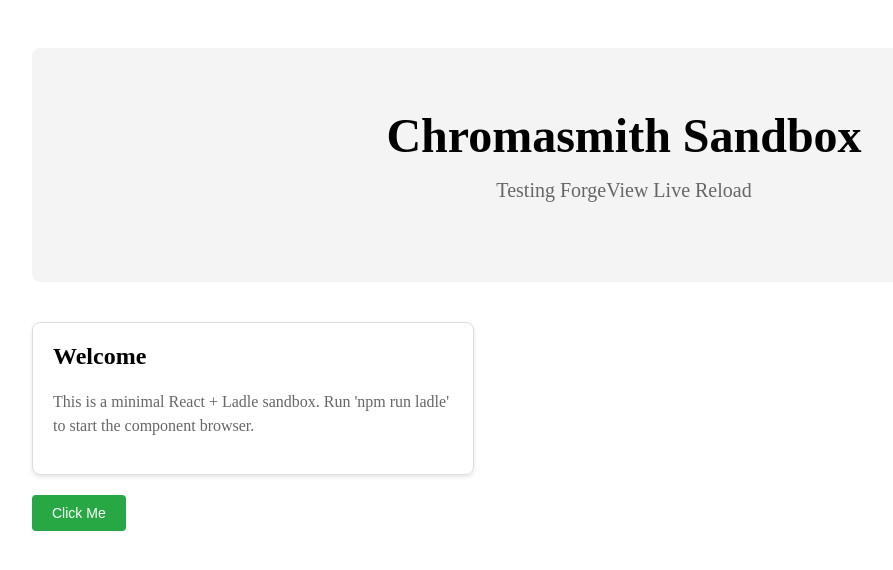
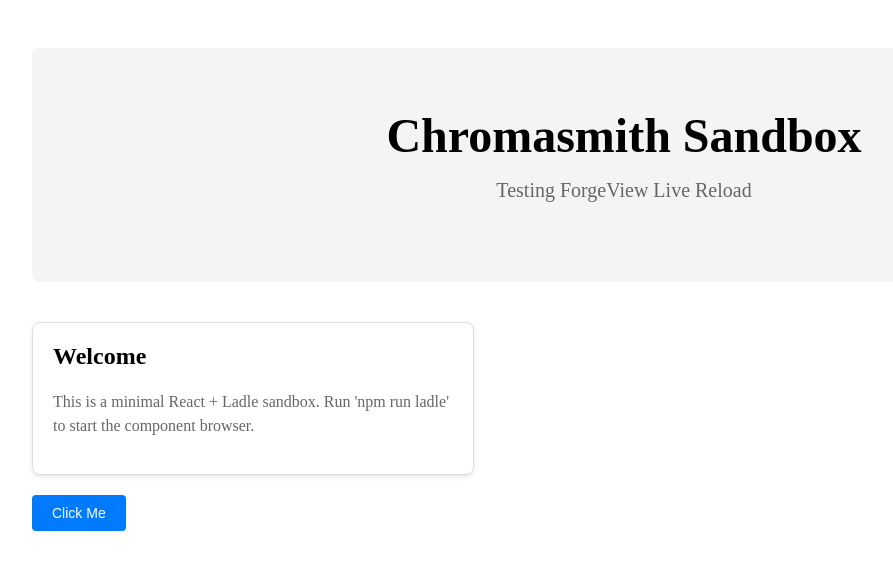
Before and after one commit to chromasmith/chromasmith-sandbox, a React (Vite) app: page / in a window 1280 px wide. Shown: the top 570 px of the page, without its empty margins (16-909 px from the left). Built offline with nearby package versions, Linux system fonts and the light colour scheme.

Commit message:
test: change button back to blue for HMR test

```diff
--- a/src/components/Button.jsx
+++ b/src/components/Button.jsx
@@ -6,7 +6,7 @@ export const Button = ({ label, onClick }) => {
       onClick={onClick}
       style={{
         padding: '10px 20px',
-        backgroundColor: '#28a745',
+        backgroundColor: '#007bff',
         color: 'white',
         border: 'none',
         borderRadius: '4px',
```
